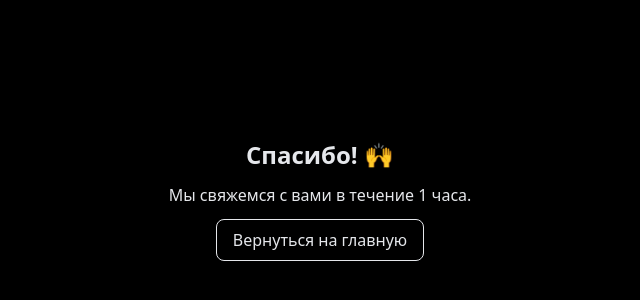
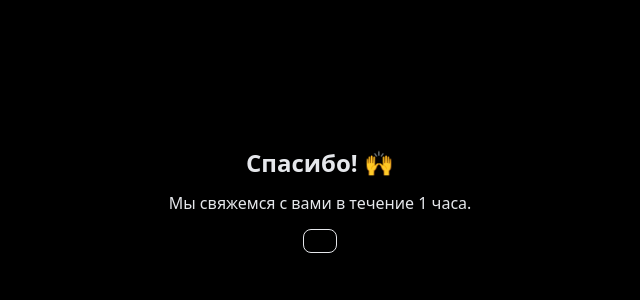
Before and after one commit to thundrastudios/landing_studio, a Next.js app: page /thanks in a window 1280 px wide. Shown: the part 200-500 px from the top of the page, without its empty margins (320-960 px from the left). Built offline with nearby package versions, Linux system fonts and the light colour scheme.

Commit message:
fix bugs page thanks

```diff
--- a/src/app/thanks/page.tsx
+++ b/src/app/thanks/page.tsx
@@ -1,6 +1,7 @@
 // app/thanks/page.tsx
 "use client";
 
+import { Link } from "lucide-react";
 import { useEffect } from "react";
 
 export default function ThanksPage() {
@@ -22,9 +23,9 @@ export default function ThanksPage() {
       <div className='max-w-md space-y-3'>
         <h1 className='text-2xl font-semibold'>Спасибо! 🙌</h1>
         <p>Мы свяжемся с вами в течение 1 часа.</p>
-        <a href='/' className='inline-block rounded-lg px-4 py-2 border'>
+        <Link href='/' className='inline-block rounded-lg px-4 py-2 border'>
           Вернуться на главную
-        </a>
+        </Link>
       </div>
     </main>
   );
```
